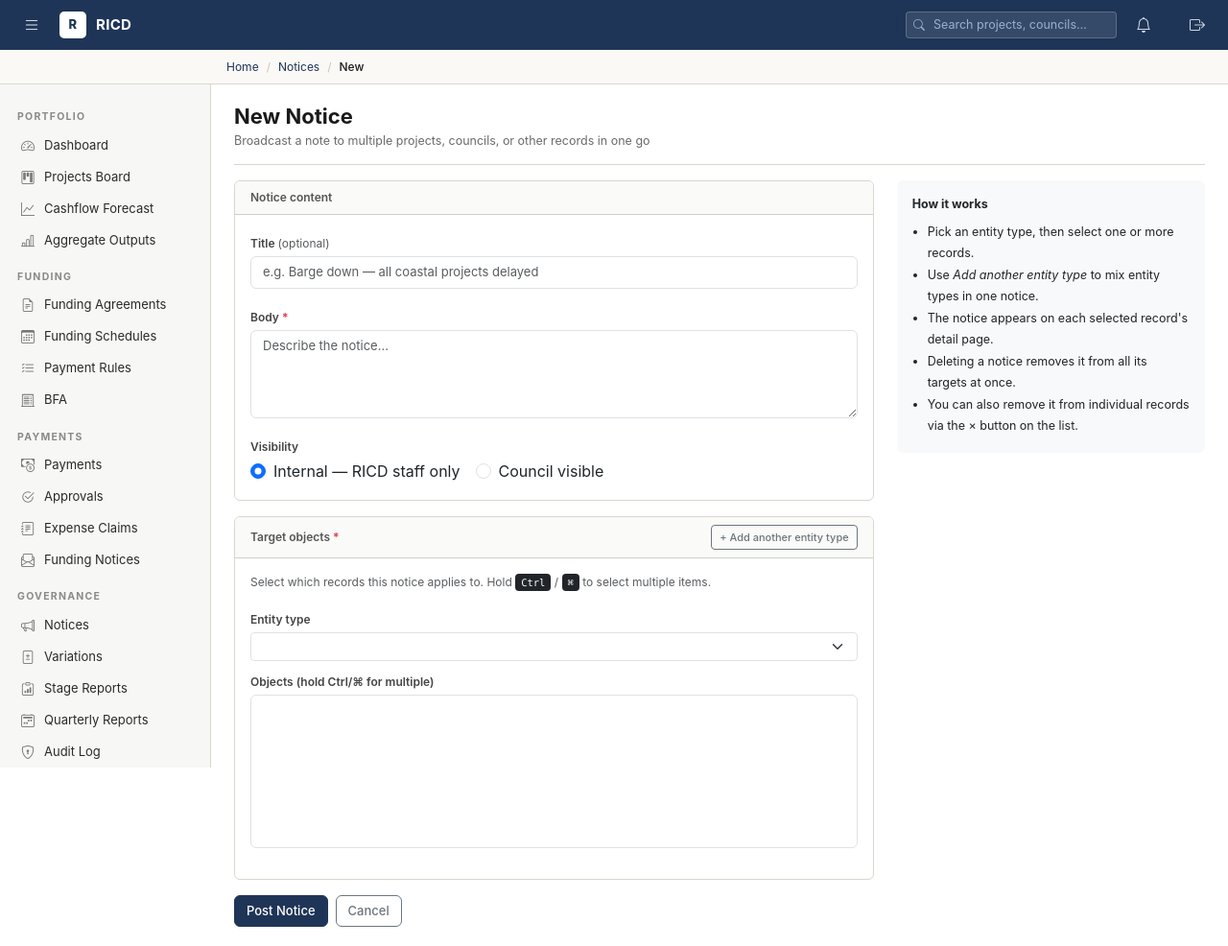
After one commit to hazzamyman/ricd-django, a Django app: template src/apps/ui/templates/notices/create.html in a window 1280 px wide. The commit adds this page. Shown: the whole page at 96% size. Run offline with Django 5.2, Linux system fonts and the light colour scheme; the template is opened without the code that fills it: most values are stand-ins (such as "Sample title", 1, 10 or a date in 2020); lists and menus that the app fills with data are empty.

Commit message:
Add broadcast Notice feature: one note applied to many objects
Models:
- Notice: title, body, visibility (INTERNAL/EXTERNAL), author, created_at
- NoticeTarget: GenericForeignKey bridge (notice × content_type × object_id)
- Migration 0004_notice_noticetarget

Views + URLs:
- notice_list, notice_create, notice_delete, notice_remove_target
- Entity registry covers Project, Council, FundingSchedule, Payment, BFA, Variation
- Dynamic multi-select uses DOM methods (textContent) to avoid XSS via innerHTML
- Pre-select query params (?entity_type=project&preselect=5) from detail page button

Integration:
- NoticesMixin injected into 6 detail views (Project, FundingSchedule, Variation,
  Payment, BriefFinancialApproval, Council)
- _notices.html partial on all six detail pages; project detail puts it in Comments tab
- Notices entry added to sidebar Governance group

Co-Authored-By: Claude Sonnet 4.6 <noreply@anthropic.com>

```diff
--- a/src/apps/core/models/__init__.py
+++ b/src/apps/core/models/__init__.py
@@ -11,7 +11,7 @@ from .programs_models import Program, ProgramBudget
 from .projects_models import Project
 
 # Comment system
-from .comments_models import Comment, CommentSettings
+from .comments_models import Comment, CommentSettings, Notice, NoticeTarget
 
 # Land Infrastructure models
 from .land_infra_models import LandTenure, DevelopmentApplication
@@ -78,7 +78,7 @@ __all__ = [
     # Project
     'Project',
     # Comment system
-    'Comment', 'CommentSettings',
+    'Comment', 'CommentSettings', 'Notice', 'NoticeTarget',
     # Land Infrastructure
     'LandTenure', 'DevelopmentApplication',
     # Funding & Payment
--- a/src/apps/ui/templates/brief_financial_approvals/detail.html
+++ b/src/apps/ui/templates/brief_financial_approvals/detail.html
@@ -72,4 +72,5 @@
     <dd class="col-sm-9">{{ bfa.created_at }}</dd>
   </dl>
 </div>
+{% include 'partials/_notices.html' %}
 {% endblock %}
--- a/src/apps/ui/templates/councils/detail.html
+++ b/src/apps/ui/templates/councils/detail.html
@@ -18,4 +18,5 @@
     <dt class="col-sm-3">Housing Provider</dt><dd class="col-sm-9">{{ council.is_registered_housing_provider|yesno:"Yes,No" }}</dd>
   </dl>
 </div></div>
+{% include 'partials/_notices.html' %}
 {% endblock %}
--- a/src/apps/ui/templates/funding_schedules/detail.html
+++ b/src/apps/ui/templates/funding_schedules/detail.html
@@ -68,4 +68,5 @@
 </div>
 {% endif %}
 {% include 'partials/_comments.html' %}
+{% include 'partials/_notices.html' %}
 {% endblock %}
--- /dev/null
+++ b/src/apps/ui/templates/notices/create.html
@@ -0,0 +1,194 @@
+{% extends "base.html" %}
+{% block title %}New Notice — RICD{% endblock %}
+{% block breadcrumbs %}
+  <span class="sep">/</span><a href="{% url 'ui:notice_list' %}">Notices</a>
+  <span class="sep">/</span><span class="current">New</span>
+{% endblock %}
+
+{% block content %}
+<div class="ricd-pagehead">
+  <div>
+    <h1>New Notice</h1>
+    <div class="meta">Broadcast a note to multiple projects, councils, or other records in one go</div>
+  </div>
+</div>
+
+<div class="row">
+  <div class="col-lg-8">
+    <form method="post" id="notice-form">
+      {% csrf_token %}
+
+      {# Notice body #}
+      <div class="card mb-3">
+        <div class="card-header py-2 px-3" style="font-size:12px;font-weight:600;color:#555;background:#fafaf8">
+          Notice content
+        </div>
+        <div class="card-body">
+          <div class="mb-3">
+            <label class="form-label">Title <span class="text-muted fw-normal">(optional)</span></label>
+            <input type="text" name="title" class="form-control" placeholder="e.g. Barge down — all coastal projects delayed">
+          </div>
+          <div class="mb-3">
+            <label class="form-label">Body <span class="text-danger">*</span></label>
+            <textarea name="body" class="form-control" rows="4" placeholder="Describe the notice…"></textarea>
+          </div>
+          {% if not is_council %}
+          <div class="mb-0">
+            <label class="form-label">Visibility</label>
+            <div class="d-flex gap-3">
+              <div class="form-check">
+                <input class="form-check-input" type="radio" name="visibility" id="vis_internal"
+                       value="INTERNAL" checked>
+                <label class="form-check-label" for="vis_internal">Internal — RICD staff only</label>
+              </div>
+              <div class="form-check">
+                <input class="form-check-input" type="radio" name="visibility" id="vis_external"
+                       value="EXTERNAL">
+                <label class="form-check-label" for="vis_external">Council visible</label>
+              </div>
+            </div>
+          </div>
+          {% endif %}
+        </div>
+      </div>
+
+      {# Target groups #}
+      <div class="card mb-3">
+        <div class="card-header py-2 px-3 d-flex align-items-center justify-content-between"
+             style="font-size:12px;font-weight:600;color:#555;background:#fafaf8">
+          <span>Target objects <span class="text-danger">*</span></span>
+          <button type="button" class="btn btn-sm btn-outline-secondary" style="font-size:11px"
+                  onclick="addGroup()">+ Add another entity type</button>
+        </div>
+        <div class="card-body">
+          <p class="text-muted mb-3" style="font-size:12px">
+            Select which records this notice applies to.
+            Hold <kbd>Ctrl</kbd> / <kbd>⌘</kbd> to select multiple items.
+          </p>
+          <div id="target-groups"></div>
+        </div>
+      </div>
+
+      <div class="d-flex gap-2">
+        <button type="submit" class="btn btn-primary">Post Notice</button>
+        <a href="{% url 'ui:notice_list' %}" class="btn btn-outline-secondary">Cancel</a>
+      </div>
+    </form>
+  </div>
+
+  <div class="col-lg-4">
+    <div class="card bg-light border-0">
+      <div class="card-body" style="font-size:12.5px">
+        <strong>How it works</strong>
+        <ul class="mt-2 mb-0 ps-3" style="line-height:1.8">
+          <li>Pick an entity type, then select one or more records.</li>
+          <li>Use <em>Add another entity type</em> to mix entity types in one notice.</li>
+          <li>The notice appears on each selected record's detail page.</li>
+          <li>Deleting a notice removes it from all its targets at once.</li>
+          <li>You can also remove it from individual records via the × button on the list.</li>
+        </ul>
+      </div>
+    </div>
+  </div>
+</div>
+{% endblock %}
+
+{% block extra_js %}
+<script>
+const ENTITY_DATA = {{ entity_data_json|safe }};
+// ENTITY_LABELS and ENTITY_KEYS contain only server-defined strings, never user data
+const ENTITY_LABELS = {{ entity_labels|safe }};
+const ENTITY_KEYS = {{ entity_keys|safe }};
+const INITIAL_TYPE = "{{ initial_entity_type }}";
+const INITIAL_PRESELECT = {{ initial_preselect|default:"null" }};
+
+let groupCount = 0;
+
+/* Build a <select> for entity types (server-defined values only) */
+function makeEntityTypeSelect(idx, selectedType) {
+  const sel = document.createElement('select');
+  sel.name = 'entity_type_' + idx;
+  sel.className = 'form-select form-select-sm mb-2';
+  sel.addEventListener('change', () => populateObjectSelect(idx));
+  ENTITY_KEYS.forEach(key => {
+    const opt = document.createElement('option');
+    opt.value = key;
+    opt.textContent = ENTITY_LABELS[key];   // server-defined label, safe
+    if (key === selectedType) opt.selected = true;
+    sel.appendChild(opt);
+  });
+  return sel;
+}
+
+/* Build a <select multiple> for objects — labels come from the database */
+function makeObjectSelect(idx, entityType, preselect) {
+  const sel = document.createElement('select');
+  sel.name = 'object_ids_' + idx;
+  sel.multiple = true;
+  sel.className = 'form-select';
+  sel.style.height = '160px';
+  (ENTITY_DATA[entityType] || []).forEach(([id, label]) => {
+    const opt = document.createElement('option');
+    opt.value = id;
+    opt.textContent = label;   // user-sourced content — textContent, never innerHTML
+    if (id === preselect) opt.selected = true;
+    sel.appendChild(opt);
+  });
+  return sel;
+}
+
+function populateObjectSelect(idx) {
+  const entityType = document.querySelector('[name="entity_type_' + idx + '"]').value;
+  const container = document.getElementById('obj-container-' + idx);
+  container.replaceChildren(makeObjectSelect(idx, entityType, null));
+}
+
+function addGroup(selectedType, preselect) {
+  const idx = groupCount++;
+  selectedType = selectedType || ENTITY_KEYS[0];
+
+  const wrapper = document.createElement('div');
+  wrapper.id = 'group-' + idx;
+  wrapper.className = 'target-group mb-3' + (idx > 0 ? ' border-top pt-3' : '');
+
+  const row = document.createElement('div');
+  row.className = 'd-flex align-items-start gap-2';
+
+  const inner = document.createElement('div');
+  inner.style.flex = '1';
+
+  const etLabel = document.createElement('label');
+  etLabel.className = 'form-label';
+  etLabel.textContent = 'Entity type';
+  inner.appendChild(etLabel);
+  inner.appendChild(makeEntityTypeSelect(idx, selectedType));
+
+  const objLabel = document.createElement('label');
+  objLabel.className = 'form-label';
+  objLabel.textContent = 'Objects (hold Ctrl/⌘ for multiple)';
+  inner.appendChild(objLabel);
+
+  const objContainer = document.createElement('div');
+  objContainer.id = 'obj-container-' + idx;
+  objContainer.appendChild(makeObjectSelect(idx, selectedType, preselect));
+  inner.appendChild(objContainer);
+
+  row.appendChild(inner);
+
+  if (idx > 0) {
+    const removeBtn = document.createElement('button');
+    removeBtn.type = 'button';
+    removeBtn.className = 'btn btn-link text-danger p-0 mt-4';
+    removeBtn.title = 'Remove';
+    removeBtn.innerHTML = '<i class="bi bi-x-circle"></i>';
+    removeBtn.addEventListener('click', () => wrapper.remove());
+    row.appendChild(removeBtn);
+  }
+
+  wrapper.appendChild(row);
+  document.getElementById('target-groups').appendChild(wrapper);
+}
+
+addGroup(INITIAL_TYPE, INITIAL_PRESELECT);
+</script>
+{% endblock %}
--- a/src/apps/ui/templates/payments/detail.html
+++ b/src/apps/ui/templates/payments/detail.html
@@ -66,4 +66,5 @@
   </div>
 </div>
 {% endif %}
+{% include 'partials/_notices.html' %}
 {% endblock %}
--- a/src/apps/ui/templates/projects/detail.html
+++ b/src/apps/ui/templates/projects/detail.html
@@ -519,6 +519,7 @@
     {% else %}
     {% include 'partials/_comments.html' %}
     {% endif %}
+    {% include 'partials/_notices.html' %}
   </div>
 
 </div>{# /tab-content #}
--- a/src/apps/ui/templates/variations/detail.html
+++ b/src/apps/ui/templates/variations/detail.html
@@ -60,4 +60,5 @@
   </table>
 </div>
 {% include 'partials/_comments.html' %}
+{% include 'partials/_notices.html' %}
 {% endblock %}
--- a/src/apps/ui/urls.py
+++ b/src/apps/ui/urls.py
@@ -180,6 +180,12 @@ urlpatterns = [
     path('comments/<int:pk>/edit/', views.comment_views.edit_comment, name='comment_edit'),
     path('comments/<int:pk>/delete/', views.comment_views.delete_comment, name='comment_delete'),
 
+    # Notices (broadcast to multiple objects)
+    path('notices/', views.notice_views.notice_list, name='notice_list'),
+    path('notices/create/', views.notice_views.notice_create, name='notice_create'),
+    path('notices/<int:pk>/delete/', views.notice_views.notice_delete, name='notice_delete'),
+    path('notices/<int:pk>/remove-target/', views.notice_views.notice_remove_target, name='notice_remove_target'),
+
     # Other existing views
     path('reports/', views.reports_views.reports_dashboard_view, name='reports_dashboard'),
     path('land-infra/', views.land_infra_views.land_projects_list_view, name='land_projects_list'),
--- a/src/apps/ui/views/__init__.py
+++ b/src/apps/ui/views/__init__.py
@@ -8,6 +8,7 @@ from . import documents_views
 from . import crud_views
 from . import land_crud_views
 from . import comment_views
+from . import notice_views
 
 __all__ = [
     'dashboard_views',
@@ -20,4 +21,5 @@ __all__ = [
     'crud_views',
     'land_crud_views',
     'comment_views',
+    'notice_views',
 ]
--- a/src/templates/base.html
+++ b/src/templates/base.html
@@ -234,6 +234,9 @@
 
   {# Governance #}
   <div class="group-title">Governance</div>
+  <a href="{% url 'ui:notice_list' %}" class="nav-item {% if active_nav == 'notices' %}active{% endif %}">
+    <i class="bi bi-megaphone"></i> Notices
+  </a>
   <a href="{% url 'ui:variations_list' %}" class="nav-item {% if active_nav == 'variations' %}active{% endif %}">
     <i class="bi bi-file-diff"></i> Variations
   </a>
```
Also changed, not shown: src/apps/core/models/comments_models.py (+52 -0 lines), src/apps/ui/templates/notices/list.html (added, +97 -0 lines), src/apps/ui/templates/partials/_notices.html (added, +63 -0 lines), src/apps/ui/views/crud_views.py (+34 -6 lines), src/apps/ui/views/notice_views.py (added, +225 -0 lines), src/apps/core/migrations/0004_notice_noticetarget.py (added).
